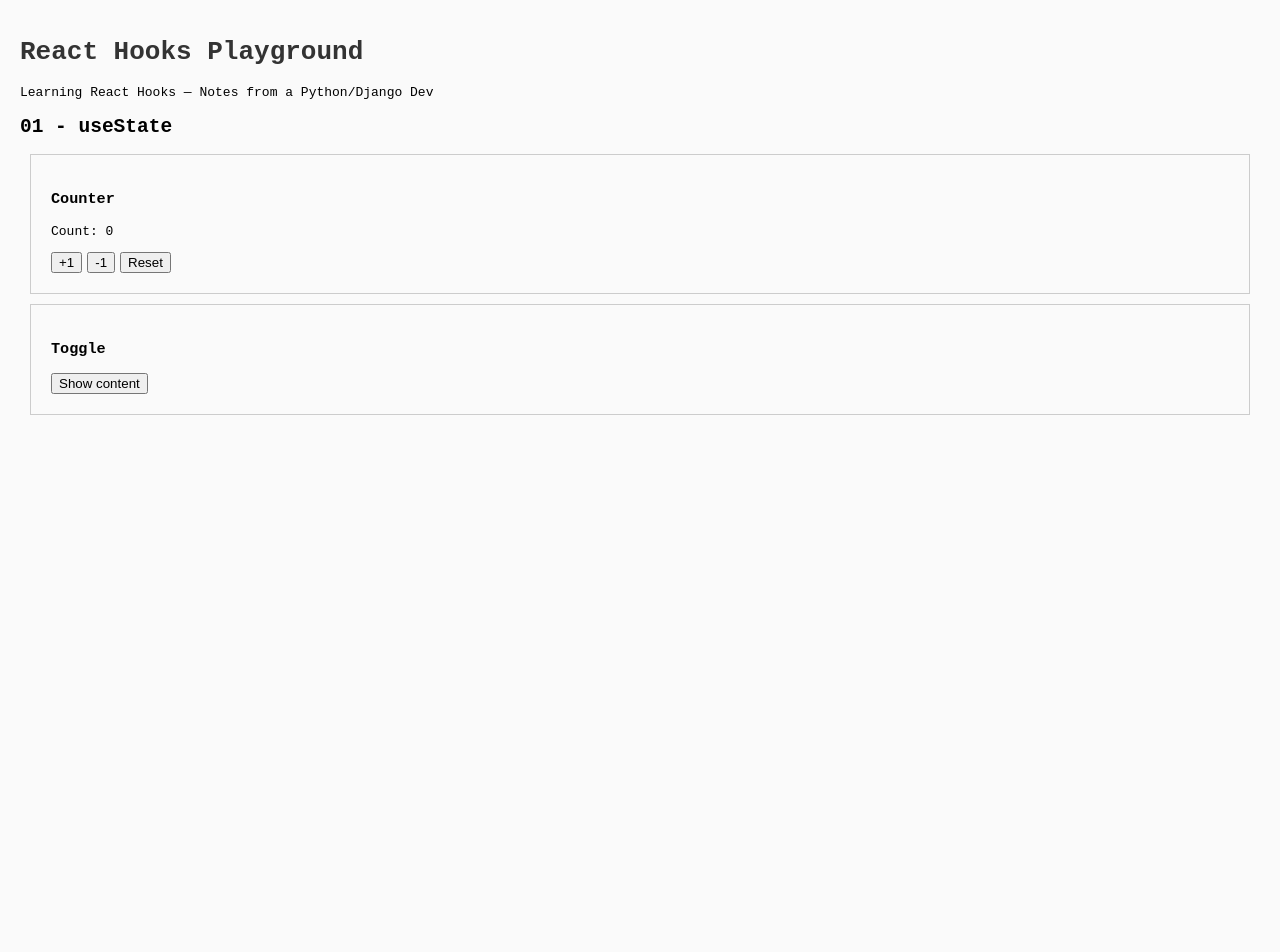
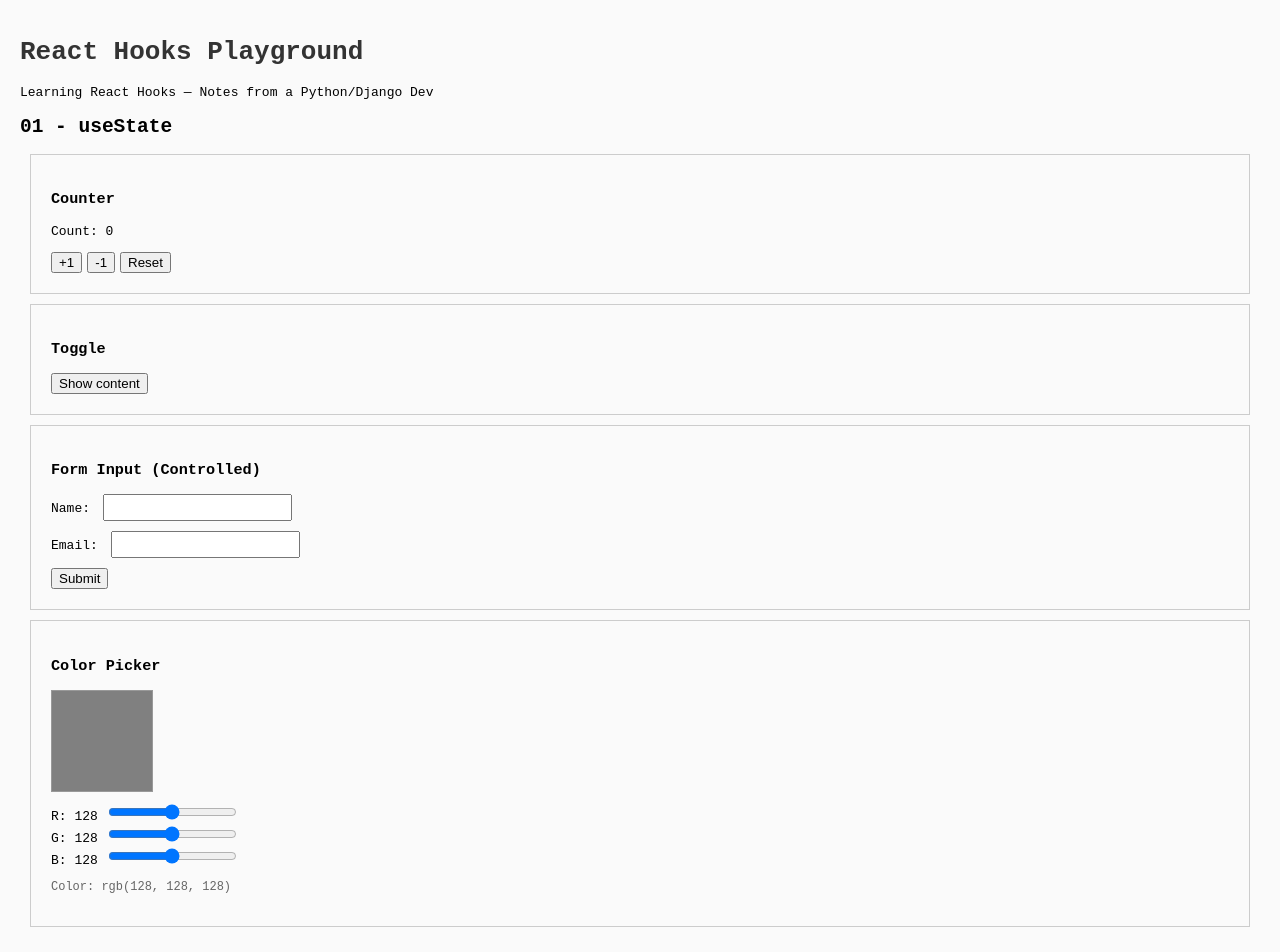
Before and after one commit to Djam18/react-hooks-playground, a React (Create React App) app: page / in a window 1280 px wide. Shown: the top 952 px of the page. Before the commit the page ends 800 px from the top, so only its background shows below. Built offline with nearby package versions, Linux system fonts and the light colour scheme.

Commit message:
feat: useState - FormInput with controlled components

```diff
--- /dev/null
+++ b/src/01-useState/ColorPicker.js
@@ -0,0 +1,33 @@
+import React, { useState } from 'react';
+
+function ColorPicker() {
+  const [r, setR] = useState(128);
+  const [g, setG] = useState(128);
+  const [b, setB] = useState(128);
+
+  console.log('ColorPicker rendered', r, g, b);
+
+  const color = `rgb(${r}, ${g}, ${b})`;
+
+  return (
+    <div style={{ border: '1px solid #ccc', padding: '20px', margin: '10px' }}>
+      <h3>Color Picker</h3>
+      <div style={{ backgroundColor: color, width: '100px', height: '100px', marginBottom: '10px', border: '1px solid #999' }}></div>
+      <div>
+        <label>R: {r} </label>
+        <input type="range" min="0" max="255" value={r} onChange={e => setR(Number(e.target.value))} />
+      </div>
+      <div>
+        <label>G: {g} </label>
+        <input type="range" min="0" max="255" value={g} onChange={e => setG(Number(e.target.value))} />
+      </div>
+      <div>
+        <label>B: {b} </label>
+        <input type="range" min="0" max="255" value={b} onChange={e => setB(Number(e.target.value))} />
+      </div>
+      <p style={{ fontSize: '12px', color: '#666' }}>Color: {color}</p>
+    </div>
+  );
+}
+
+export default ColorPicker;
--- /dev/null
+++ b/src/01-useState/FormInput.js
@@ -0,0 +1,52 @@
+import React, { useState } from 'react';
+
+// controlled input - en Django le form gere tout. Ici je dois tout faire a la main.
+function FormInput() {
+  const [name, setName] = useState('');
+  const [email, setEmail] = useState('');
+  const [submitted, setSubmitted] = useState(false);
+
+  console.log('FormInput rendered');
+
+  const handleSubmit = (e) => {
+    e.preventDefault();
+    console.log('submitted:', { name, email });
+    setSubmitted(true);
+  };
+
+  return (
+    <div style={{ border: '1px solid #ccc', padding: '20px', margin: '10px' }}>
+      <h3>Form Input (Controlled)</h3>
+      {submitted ? (
+        <div style={{ backgroundColor: '#e8f5e9', padding: '10px' }}>
+          <p>Submitted! Name: {name}, Email: {email}</p>
+          <button onClick={() => setSubmitted(false)}>Reset</button>
+        </div>
+      ) : (
+        <form onSubmit={handleSubmit}>
+          <div style={{ marginBottom: '10px' }}>
+            <label>Name: </label>
+            <input
+              type="text"
+              value={name}
+              onChange={e => setName(e.target.value)}
+              style={{ marginLeft: '5px', padding: '4px' }}
+            />
+          </div>
+          <div style={{ marginBottom: '10px' }}>
+            <label>Email: </label>
+            <input
+              type="email"
+              value={email}
+              onChange={e => setEmail(e.target.value)}
+              style={{ marginLeft: '5px', padding: '4px' }}
+            />
+          </div>
+          <button type="submit">Submit</button>
+        </form>
+      )}
+    </div>
+  );
+}
+
+export default FormInput;
--- a/src/App.js
+++ b/src/App.js
@@ -2,6 +2,8 @@
 import './App.css';
 import Counter from './01-useState/Counter';
 import Toggle from './01-useState/Toggle';
+import FormInput from './01-useState/FormInput';
+import ColorPicker from './01-useState/ColorPicker';
 
 function App() {
   return (
@@ -12,6 +14,8 @@
       <h2>01 - useState</h2>
       <Counter />
       <Toggle />
+      <FormInput />
+      <ColorPicker />
     </div>
   );
 }
```
